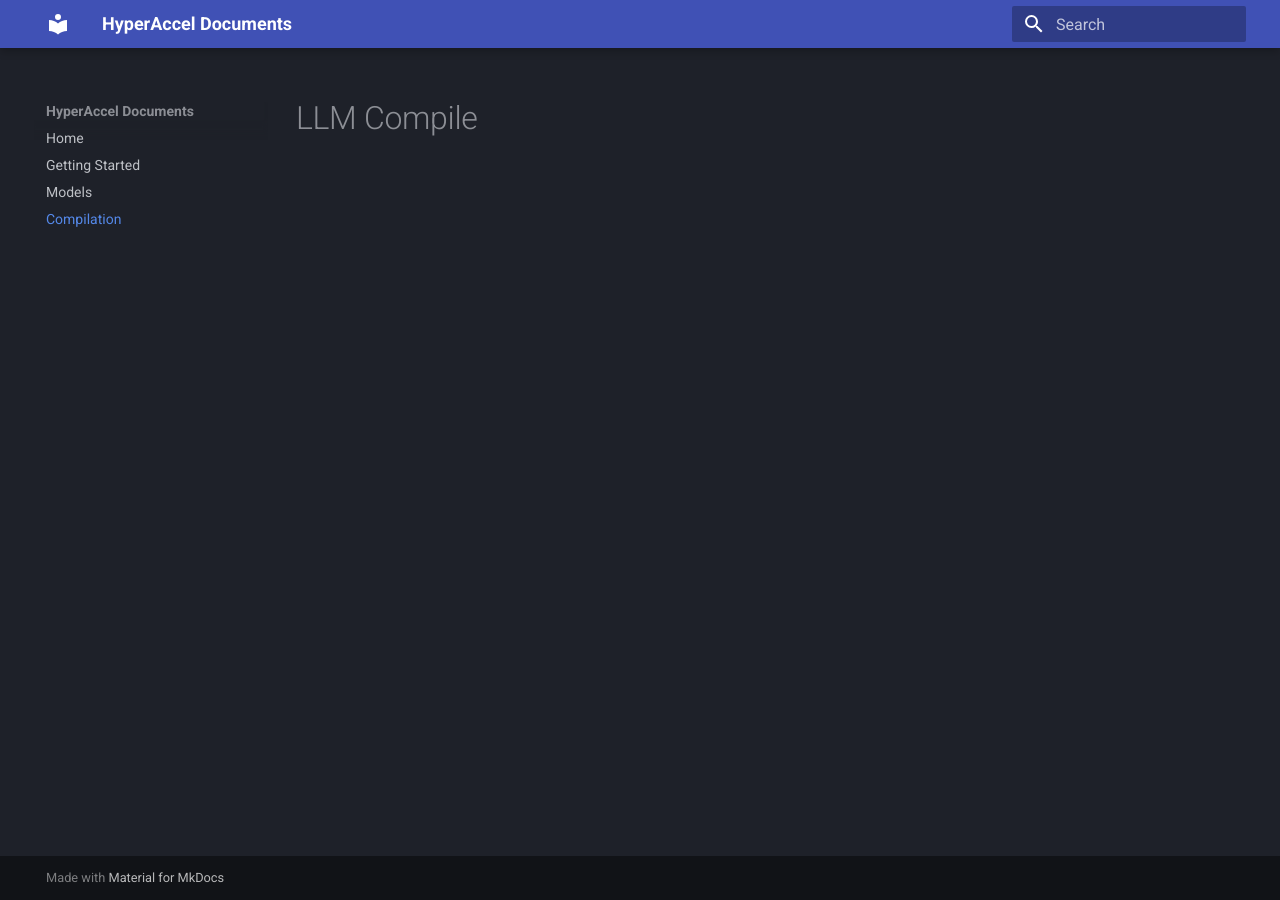
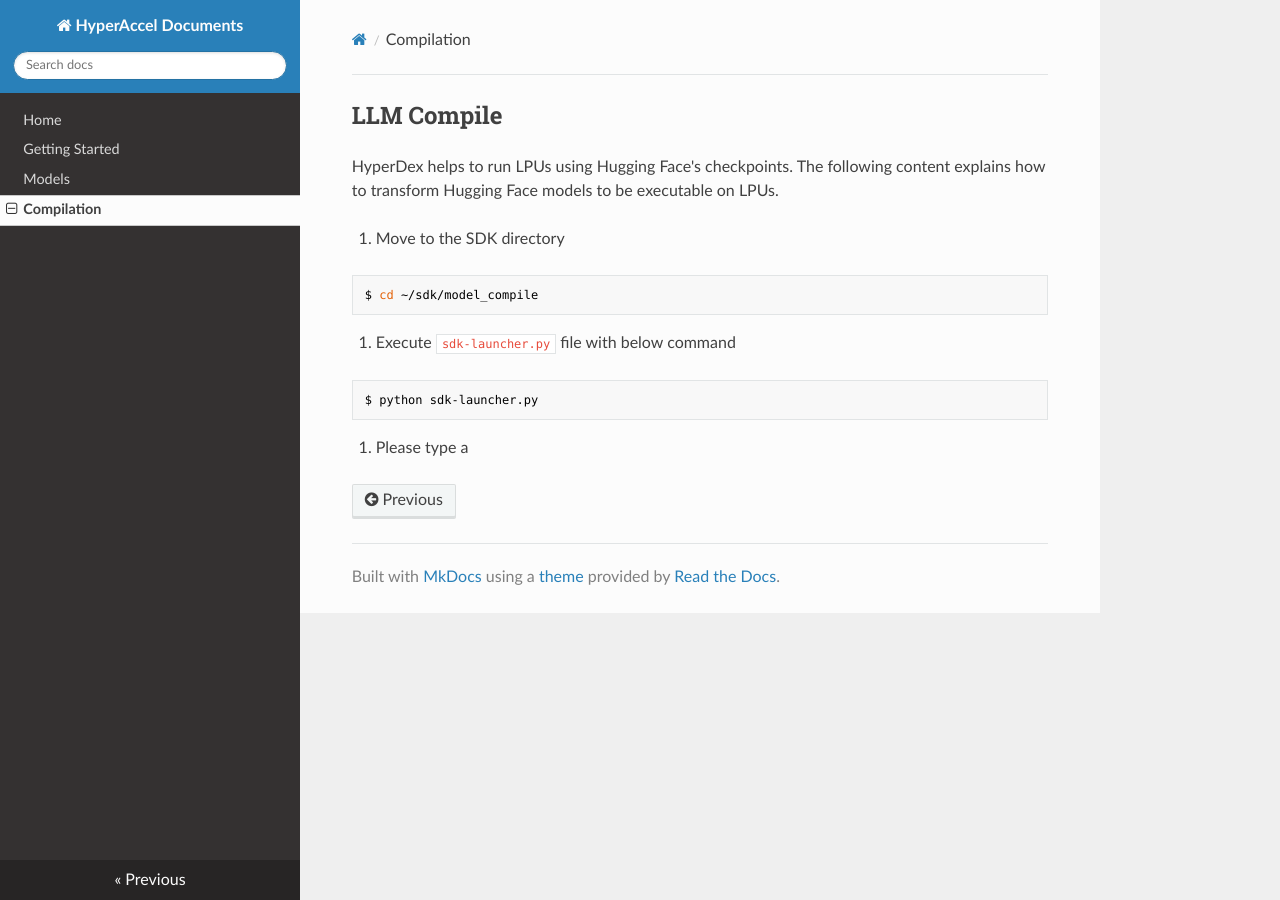
Before and after one commit to Hyper-Accel/docs, an MkDocs documentation site: the page built from docs/compile.md, in a window 1280 px wide. Built offline with MkDocs 1.6.1, drawn with Linux system fonts in a browser that asks for light colours; nearby versions of some CDN libraries.

Commit message:
chore(*): Change theme

````diff
--- a/docs/compile.md
+++ b/docs/compile.md
@@ -1 +1,15 @@
-# LLM Compile
+## LLM Compile
+
+HyperDex helps to run LPUs using Hugging Face's checkpoints. The following content explains how to transform Hugging Face models to be executable on LPUs.
+
+1. Move to the SDK directory
+```bash
+$ cd ~/sdk/model_compile
+```
+
+2. Execute `sdk-launcher.py` file with below command
+```bash
+$ python sdk-launcher.py
+```
+
+3. Please type a
--- a/mkdocs.yml
+++ b/mkdocs.yml
@@ -1,21 +1,13 @@
 site_name: HyperAccel Documents
 
 theme:
-  name: material
-  palette:
-    scheme: slate
+  name: readthedocs
+  highlightjs: true
+  hljs_languages:
+    - python
 
 nav:
   - Home: index.md
   - Getting Started : guide.md
   - Models: models.md
   - Compilation: compile.md
-
-markdown_extensions:
-  - pymdownx.highlight:
-      anchor_linenums: true
-      line_spans: __span
-      pygments_lang_class: true
-  - pymdownx.inlinehilite
-  - pymdownx.snippets
-  - pymdownx.superfences
````
